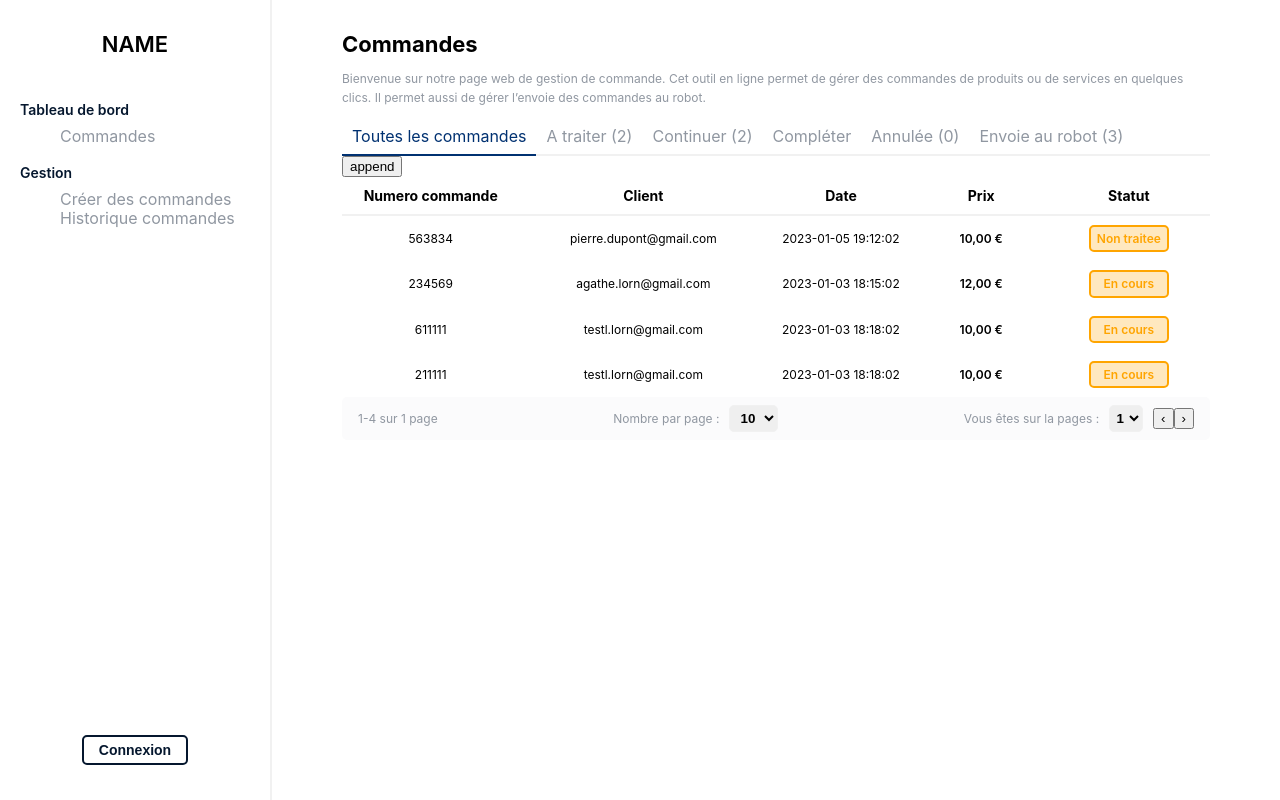
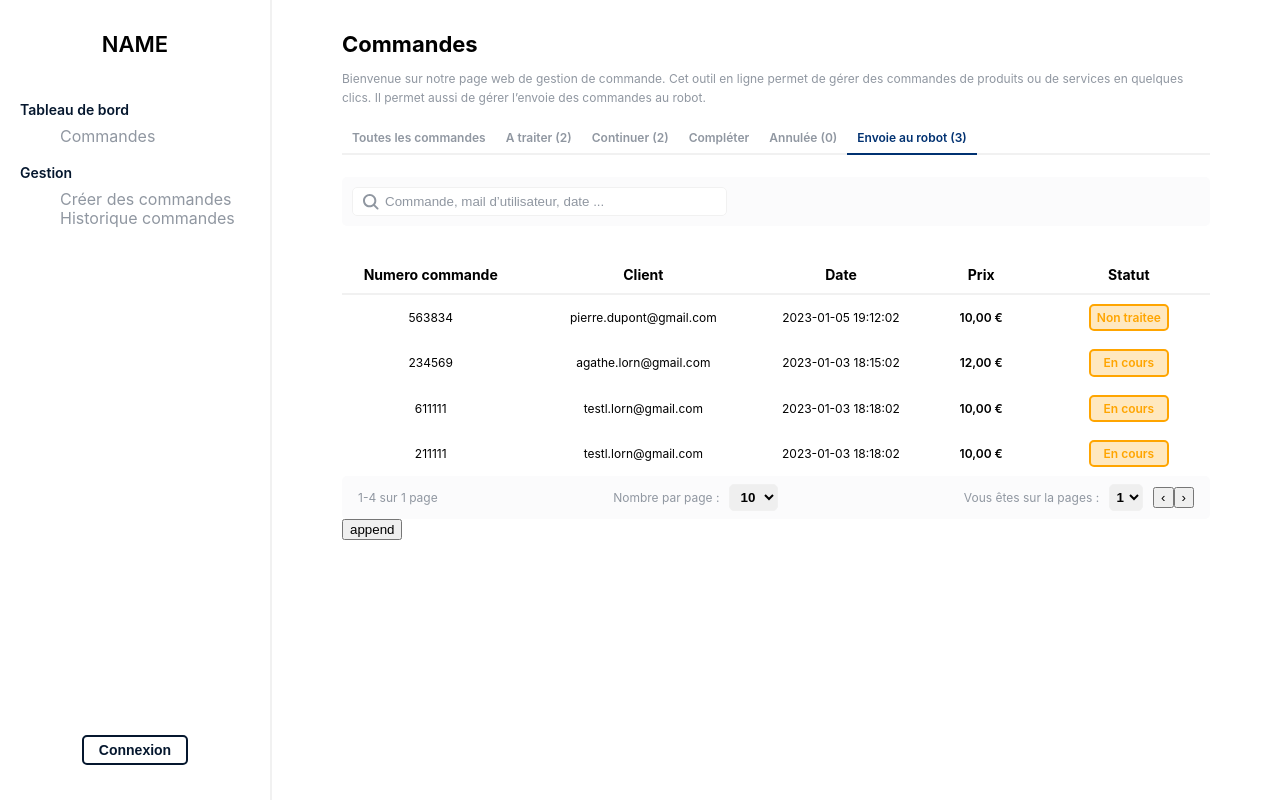
Before and after one commit to matqueme/chaine-de-production, a React (Create React App) app in the folder chaine-production/: page /robot in a window 1280 px wide. Built offline with nearby package versions, Linux system fonts and the light colour scheme.

Commit message:
Css barre de navigation commandes & search bar css

```diff
--- a/chaine-production/src/App.scss
+++ b/chaine-production/src/App.scss
@@ -127,3 +127,40 @@ table {
     font-weight: const.$semi-bold;
   }
 }
+
+.search {
+  position: relative;
+  display: flex;
+  background-color: const.$athensGray;
+  min-width: 150px;
+  overflow: hidden;
+  padding: 10px;
+  border-radius: 5px;
+  margin-bottom: 30px;
+  svg {
+    position: absolute;
+    top: 50%;
+    transform: translate(11px, -50%);
+    fill: const.$manatee;
+    vertical-align: middle;
+  }
+  input:focus {
+    outline: none !important;
+    border: 2px solid const.$modnightBlue;
+    height: 23.4px;
+  }
+  input::placeholder {
+    color: const.$manatee;
+  }
+}
+
+.inputsearch {
+  border: solid 1px const.$seashell;
+  height: 25px;
+  max-width: 800px;
+  min-width: 150px;
+  overflow: hidden;
+  width: 40%;
+  border-radius: 5px;
+  padding-left: 32px;
+}
--- a/chaine-production/src/Layout/Header/NavCommande.js
+++ b/chaine-production/src/Layout/Header/NavCommande.js
@@ -4,31 +4,55 @@ function NavCommande(props) {
   // Verifier si cela correspond bien au bon avec l'ajout de Compléter dans la BDD
 
   return (
-    <ul class="navCommande">
-      <span class="line"></span>
-      <li class="select">
-        <Link to="/commandes">Toutes les commandes</Link>
-        <span class="lineselect"></span>
+    <ul className="navCommande">
+      <span className="line"></span>
+      <li className={props.chose === "commandes" ? "select" : "notSelect"}>
+        <Link to="/commandes">
+          Toutes les commandes
+          <span
+            className={props.chose === "commandes" ? "lineselect" : "line"}
+          ></span>
+        </Link>
       </li>
-      <li class="notSelect">
-        <Link to="/atraiter">A traiter ({props.nb_type[0].atraiter})</Link>
-        <span class="line"></span>
+      <li className={props.chose === "atraiter" ? "select" : "notSelect"}>
+        <Link to="/atraiter">
+          A traiter ({props.nb_type[0].atraiter})
+          <span
+            className={props.chose === "atraiter" ? "lineselect" : "line"}
+          ></span>
+        </Link>
       </li>
-      <li class="notSelect">
-        <Link to="/continuer">Continuer ({props.nb_type[0].continuer})</Link>
-        <span class="line"></span>
+      <li className={props.chose === "continuer" ? "select" : "notSelect"}>
+        <Link to="/continuer">
+          Continuer ({props.nb_type[0].continuer})
+          <span
+            className={props.chose === "continuer" ? "lineselect" : "line"}
+          ></span>
+        </Link>
       </li>
-      <li class="notSelect">
-        <Link to="/completer">Compléter</Link>
-        <span class="line"></span>
+      <li className={props.chose === "completer" ? "select" : "notSelect"}>
+        <Link to="/completer">
+          Compléter
+          <span
+            className={props.chose === "completer" ? "lineselect" : "line"}
+          ></span>
+        </Link>
       </li>
-      <li class="notSelect">
-        <Link to="/annulee">Annulée ({props.nb_type[0].annulee})</Link>
-        <span class="line"></span>
+      <li className={props.chose === "annulee" ? "select" : "notSelect"}>
+        <Link to="/annulee">
+          Annulée ({props.nb_type[0].annulee}){" "}
+          <span
+            className={props.chose === "annulee" ? "lineselect" : "line"}
+          ></span>
+        </Link>
       </li>
-      <li class="notSelect">
-        <Link to="/robot">Envoie au robot ({props.nb_type[0].envoirobot})</Link>
-        <span class="line"></span>
+      <li className={props.chose === "robot" ? "select" : "notSelect"}>
+        <Link to="/robot">
+          Envoie au robot ({props.nb_type[0].envoirobot}){" "}
+          <span
+            className={props.chose === "robot" ? "lineselect" : "line"}
+          ></span>
+        </Link>
       </li>
     </ul>
   );
--- a/chaine-production/src/Layout/Header/NavCommande.scss
+++ b/chaine-production/src/Layout/Header/NavCommande.scss
@@ -8,21 +8,30 @@
   display: flex;
   flex-direction: row;
   flex-wrap: wrap;
+  li {
+    padding: 10px 0;
+    margin: 0;
+  }
+  margin-bottom: 20px;
 }
 
 .select {
-  padding: 10px;
   position: relative;
   a {
+    padding: 10px;
     color: const.$modnightBlue;
     text-decoration: none;
+    font-weight: const.$semi-bold;
+    font-size: 12px;
   }
 }
 .notSelect {
-  padding: 10px;
   position: relative;
   a {
+    font-size: 12px;
+    padding: 10px;
     text-decoration: none;
+    font-weight: const.$semi-bold;
     color: const.$manatee;
   }
 
@@ -41,7 +50,7 @@
   width: 100%;
   border-bottom: 2px solid const.$seashell;
   position: absolute;
-  bottom: 0;
+  bottom: 2px;
   left: 0;
 }
 
@@ -50,5 +59,5 @@
   border-bottom: 2px solid const.$modnightBlue;
   position: absolute;
   left: 0;
-  bottom: 0;
+  bottom: 2px;
 }
--- a/chaine-production/src/Pages/Home.js
+++ b/chaine-production/src/Pages/Home.js
@@ -6,8 +6,6 @@ import { useLocation } from "react-router-dom";
 
 function Home() {
   const location = useLocation();
-  // The current location.
-  console.log(location.pathname.slice(1));
   // eslint-disable-next-line no-unused-vars
   const [nb_type, setNb_type] = useState([
     { atraiter: "2", continuer: "2", annulee: "0", envoirobot: "3" },
@@ -175,8 +173,26 @@ function Home() {
         permet de gérer des commandes de produits ou de services en quelques
         clics. Il permet aussi de gérer l’envoie des commandes au robot.
       </h2>
-      <NavCommande nb_type={nb_type} />
-      <button onClick={append}>append</button>
+      <NavCommande nb_type={nb_type} chose={location.pathname.slice(1)} />
+      <div className="search">
+        <svg
+          xmlns="http://www.w3.org/2000/svg"
+          width="16"
+          height="16"
+          viewBox="0 0 16 16"
+          fill="none"
+        >
+          <path
+            fillRule="evenodd"
+            d="M10.6002 12.0498C9.49758 12.8568 8.13777 13.3333 6.66667 13.3333C2.98477 13.3333 0 10.3486 0 6.66667C0 2.98477 2.98477 0 6.66667 0C10.3486 0 13.3333 2.98477 13.3333 6.66667C13.3333 8.15637 12.8447 9.53194 12.019 10.6419C12.0265 10.6489 12.0338 10.656 12.0411 10.6633L15.2935 13.9157C15.6841 14.3063 15.6841 14.9394 15.2935 15.33C14.903 15.7205 14.2699 15.7205 13.8793 15.33L10.6269 12.0775C10.6178 12.0684 10.6089 12.0592 10.6002 12.0498ZM11.3333 6.66667C11.3333 9.244 9.244 11.3333 6.66667 11.3333C4.08934 11.3333 2 9.244 2 6.66667C2 4.08934 4.08934 2 6.66667 2C9.244 2 11.3333 4.08934 11.3333 6.66667Z"
+          ></path>
+        </svg>
+        <input
+          type="text"
+          className="inputsearch"
+          placeholder="Commande, mail d’utilisateur, date ..."
+        />
+      </div>
       <table>
         <thead>
           <tr>
@@ -219,7 +235,7 @@ function Home() {
           <button onClick={pageAdd}>›</button>
         </div>
       </div>
-      <p id="test"></p>
+      <button onClick={append}>append</button>
     </div>
   );
 }
```
